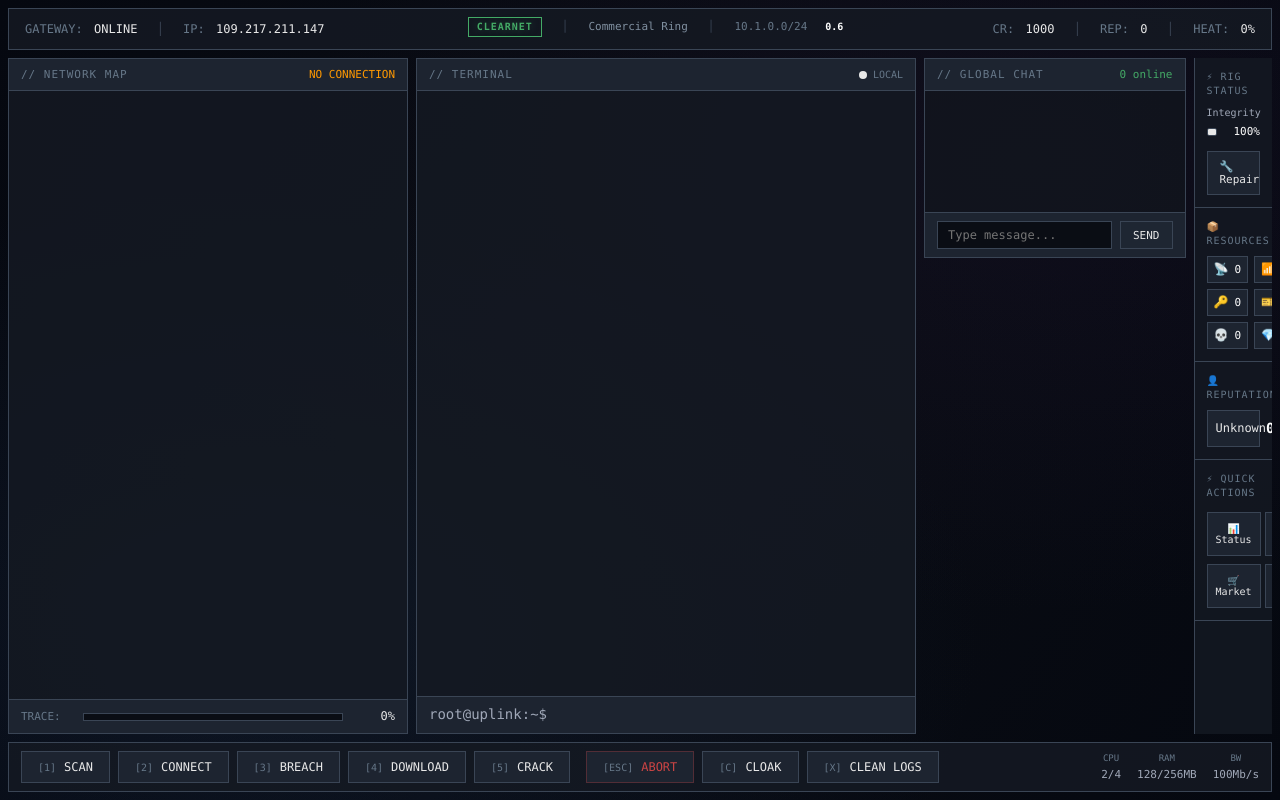
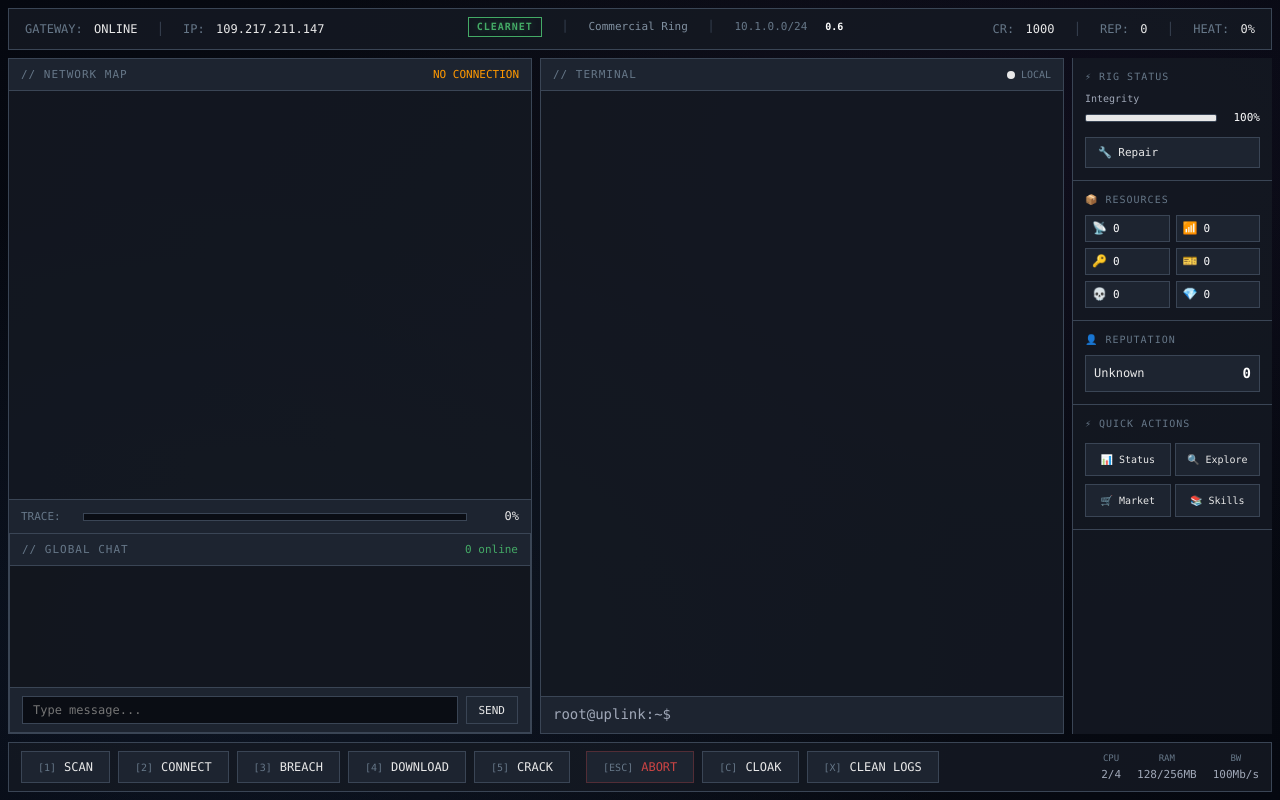
Before and after one commit to bizkut/0xUPLINK, a website with bundled scripts: page client/index.html in a window 1280 px wide. Built offline with nearby package versions, Linux system fonts and the light colour scheme; no server answers.

Commit message:
fix: Move chat panel to under network map
- Moved chat panel from after terminal to inside node-panel
- Chat is now displayed under the network map and trace bar
- Sidebar quick actions buttons remain in place (Status, Explore, Market, Skills, contextual actions)

```diff
--- a/client/index.html
+++ b/client/index.html
@@ -62,6 +62,18 @@
           </div>
           <span id="trace-percent">0%</span>
         </div>
+        <!-- Global Chat Panel -->
+        <div id="chat-panel">
+          <div class="panel-header">
+            <span class="panel-title">// GLOBAL CHAT</span>
+            <span id="chat-online-count" class="online-count">0 online</span>
+          </div>
+          <div id="chat-messages"></div>
+          <div id="chat-input-line">
+            <input type="text" id="chat-input" placeholder="Type message..." autocomplete="off" spellcheck="false">
+            <button id="chat-send-btn">SEND</button>
+          </div>
+        </div>
       </section>
 
       <!-- Right Panel: Terminal -->
@@ -78,19 +90,6 @@
           <span class="prompt" id="terminal-prompt">root@uplink:~$</span>
           <input type="text" id="terminal-input" autocomplete="off" spellcheck="false">
           <div id="autocomplete-dropdown"></div>
-        </div>
-      </section>
-
-      <!-- Public Chat Panel -->
-      <section id="chat-panel">
-        <div class="panel-header">
-          <span class="panel-title">// GLOBAL CHAT</span>
-          <span id="chat-online-count" class="online-count">0 online</span>
-        </div>
-        <div id="chat-messages"></div>
-        <div id="chat-input-line">
-          <input type="text" id="chat-input" placeholder="Type message..." autocomplete="off" spellcheck="false">
-          <button id="chat-send-btn">SEND</button>
         </div>
       </section>
 
```
